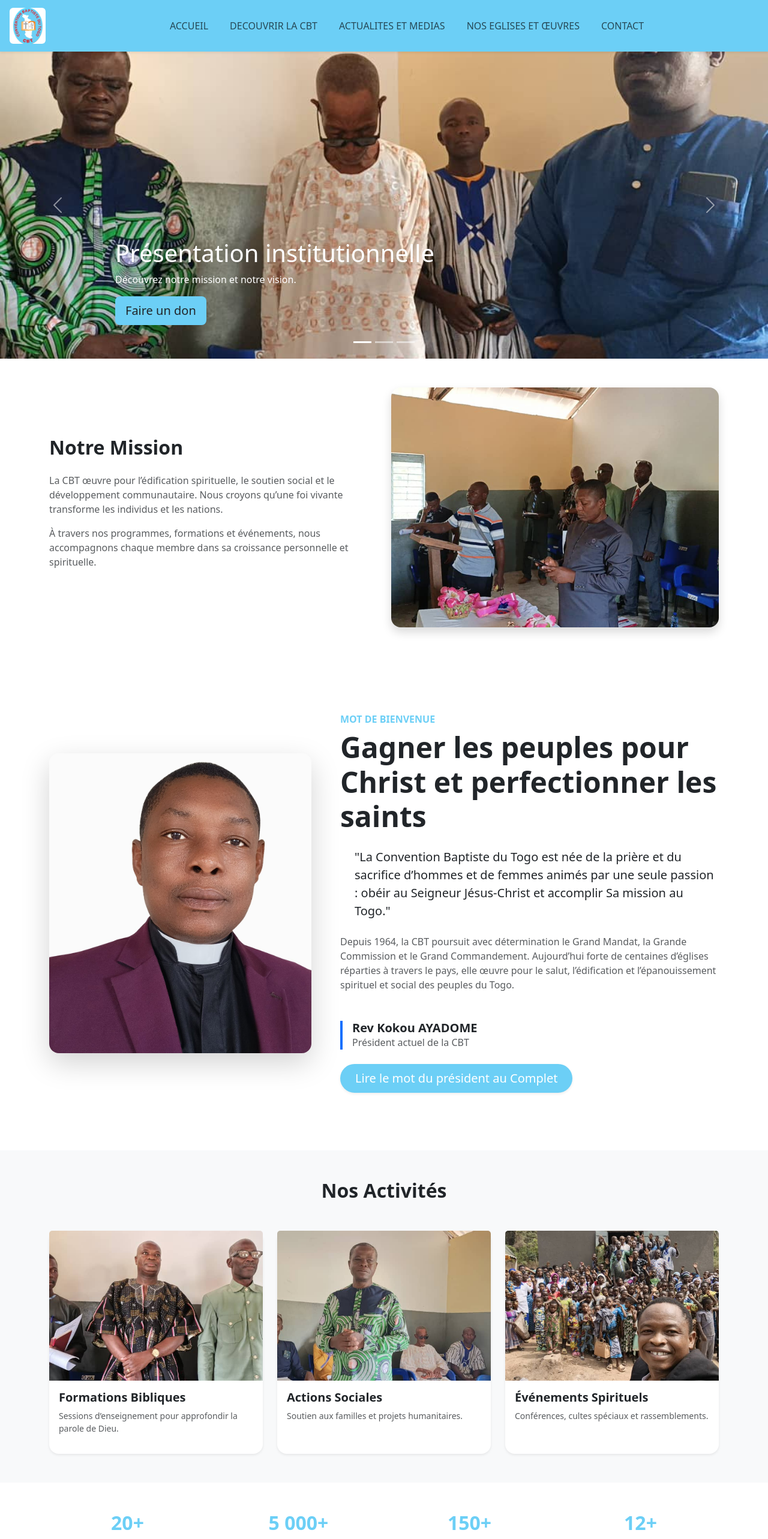
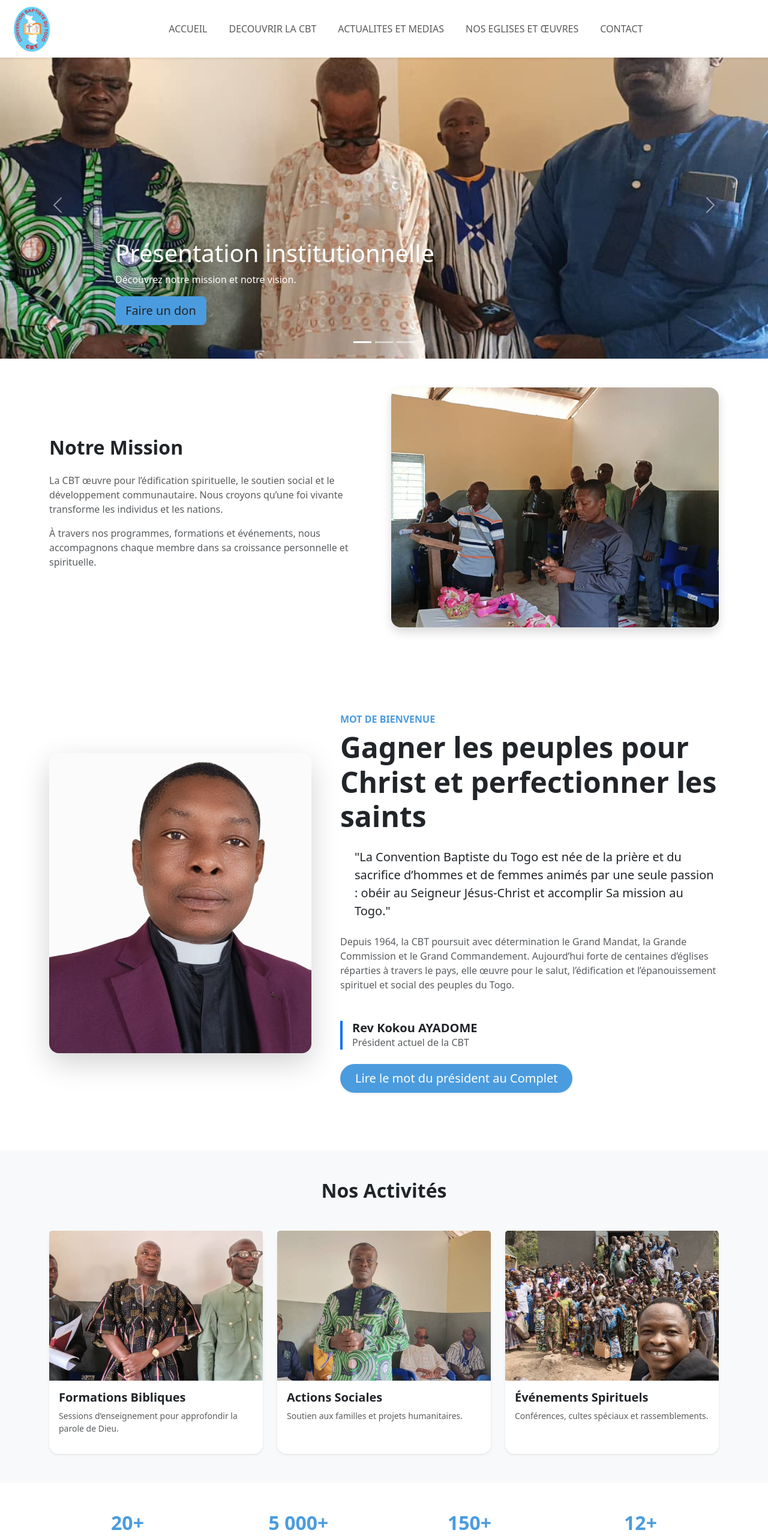
Before and after one commit to KifK2f/projet_cbt, a React (Vite) app in the folder projet_cbt/: page / in a window 1280 px wide. Shown: the top 2566 px of the page at 60% size. Built offline with nearby package versions, Linux system fonts and the light colour scheme.

Commit message:
Ajout du vrai ogo de la CBT

```diff
--- a/projet_cbt/src/assets/css/home.css
+++ b/projet_cbt/src/assets/css/home.css
@@ -1,12 +1,12 @@
 .president-btn {
-  background-color: #6ccff6;
+  background-color: #4b9cde;
   color: white;
   transition: all 0.3s ease;
   transform: translateY(0);
 }
 
 .president-btn:hover {
-  background-color: #6ccff6;
+  background-color: #4b9cde;
   transform: translateY(-4px);
   box-shadow: 0 10px 25px rgba(230, 94, 4, 0.849);
 }
--- a/projet_cbt/src/assets/css/navbar.css
+++ b/projet_cbt/src/assets/css/navbar.css
@@ -1,5 +1,6 @@
 nav {
-  background-color: #6ccff6;
+  /* background-color: #4b9cde; */
+  background-color: white;
 }
 
 /* NAVBAR GENERAL */
@@ -26,11 +27,12 @@ nav {
 .dropdown-item::after {
   content: "";
   position: absolute;
-  background-color: white;
+  /* background-color: white; */
+  background-color: #4b9cde;
   width: 0%;
-  height: 2px;
+  height: 3px;
   bottom: 0;
-  transition: width 0.8s cubic-bezier(0.68, -0.55, 0.265, 1.55);
+  transition: width 0.5s cubic-bezier(0.68, -0.55, 0.265, 1.55);
 }
 
 .nav-custom::before,
@@ -66,7 +68,7 @@ nav {
 .dropdown-item {
   padding: 10px 20px;
   transition: all 0.2s ease;
-  color: #6ccff6;
+  color: #4b9cde;
 }
 
 .dropdown-item:hover {
@@ -105,10 +107,9 @@ nav {
 }
 
 .logo {
-  width: 60px;
-  height: 60px;
+  width: 100%;
+  height: 80px;
   object-fit: cover;
-  border-radius: 10%;
 }
 
 .nav-link {
--- a/projet_cbt/src/components/Home.jsx
+++ b/projet_cbt/src/components/Home.jsx
@@ -59,7 +59,7 @@ class Home extends React.Component {
                 <div className="carousel-caption text-start">
                   <h1>Présentation institutionnelle</h1>
                   <p>Découvrez notre mission et notre vision.</p>
-                  <p><a className="btn btn-lg" style={{ backgroundColor: '#6ccff6'}} href="/don">Faire un don</a></p>
+                  <p><a className="btn btn-lg" style={{ backgroundColor: '#4b9cde'}} href="/don">Faire un don</a></p>
                 </div>
               </div>
             </div>
@@ -70,7 +70,7 @@ class Home extends React.Component {
                 <div className="carousel-caption">
                   <h1>Actualités à la une</h1>
                   <p>Restez informé des dernières nouvelles de la CBT.</p>
-                  <p><a className="btn btn-lg" style={{ backgroundColor: '#6ccff6'}} href="/actualites">Voir actualités</a></p>
+                  <p><a className="btn btn-lg" style={{ backgroundColor: '#4b9cde'}} href="/actualites">Voir actualités</a></p>
                 </div>
               </div>
             </div>
@@ -81,7 +81,7 @@ class Home extends React.Component {
                 <div className="carousel-caption text-end">
                   <h1>Prochains événements</h1>
                   <p>Ne manquez pas nos activités et rencontres à venir.</p>
-                  <p><a className="btn btn-lg" style={{ backgroundColor: '#6ccff6'}} href="/evenements">Voir événements</a></p>
+                  <p><a className="btn btn-lg" style={{ backgroundColor: '#4b9cde'}} href="/evenements">Voir événements</a></p>
                 </div>
               </div>
             </div>
@@ -156,7 +156,7 @@ class Home extends React.Component {
 
             {/* Colonne Texte */}
             <div className="col-md-7">
-              <h6 className="fw-bold text-uppercase mb-2" style={{ color: '#6ccff6'}}>Mot de Bienvenue</h6>
+              <h6 className="fw-bold text-uppercase mb-2" style={{ color: '#4b9cde'}}>Mot de Bienvenue</h6>
               <h2 className="display-5 fw-bold mb-4">Gagner les peuples pour Christ et perfectionner les saints</h2>
 
               <div className="position-relative">
@@ -181,7 +181,7 @@ class Home extends React.Component {
                 <a
                   href="/mot-president"
                   className="btn btn-lg rounded-pill px-4 shadow-sm president-btn"
-                  style={{ backgroundColor: '#6ccff6', color: 'white' }}
+                  style={{ backgroundColor: '#4b9cde', color: 'white' }}
                 >
                   Lire le mot du président au Complet
                 </a>
@@ -243,26 +243,26 @@ class Home extends React.Component {
         <section className="container py-5 text-center">
   <div className="row">
     <div className="col-md-3">
-      <h2 className="fw-bold" style={{ color: '#6ccff6'}}>20+</h2>
+      <h2 className="fw-bold" style={{ color: '#4b9cde'}}>20+</h2>
       <p>Années d’impact</p>
     </div>
     <div className="col-md-3">
-      <h2 className="fw-bold" style={{ color: '#6ccff6'}}>5 000+</h2>
+      <h2 className="fw-bold" style={{ color: '#4b9cde'}}>5 000+</h2>
       <p>Membres accompagnés</p>
     </div>
     <div className="col-md-3">
-      <h2 className="fw-bold" style={{ color: '#6ccff6'}}>150+</h2>
+      <h2 className="fw-bold" style={{ color: '#4b9cde'}}>150+</h2>
       <p>Événements organisés</p>
     </div>
     <div className="col-md-3">
-      <h2 className="fw-bold" style={{ color: '#6ccff6'}}>12+</h2>
+      <h2 className="fw-bold" style={{ color: '#4b9cde'}}>12+</h2>
       <p>Programmes actifs</p>
     </div>
   </div>
 </section>
 
         {/* ================= SECTION APPEL AU DON ================= */}
-        <section className="text-white text-center py-5" style={{ backgroundColor: '#6ccff6'}}>
+        <section className="text-white text-center py-5" style={{ backgroundColor: '#4b9cde'}}>
   <div className="container">
     <h2 className="fw-bold mb-3">
       Soutenez notre mission
--- a/projet_cbt/src/components/Navbar.jsx
+++ b/projet_cbt/src/components/Navbar.jsx
@@ -9,7 +9,7 @@ class Navbar extends React.Component {
       <nav className="navbar navbar-expand-lg fixed-top shadow-sm navbar-custom">
           <div className="container-fluid px-0 mx-3">
           {/* Logo */}
-          <Link className="navbar-brand text-white" to="/">
+          <Link to="/">
             <img src={logo} alt="Logo CBT" className="logo" />
           </Link>
 
--- a/projet_cbt/src/components/OrganisationCBT.jsx
+++ b/projet_cbt/src/components/OrganisationCBT.jsx
@@ -1,5 +1,5 @@
 import React from 'react';
-import "../assets/css/notre-histoire.css";
+import "../assets/css/organisation-cbt.css";
 
 const MemberCard = ({ name, role, phone, type, isMain }) => (
   <div className={`col-6 col-md-4 ${isMain ? 'col-lg-12 mb-4' : 'col-lg-3 mb-4'}`}>
--- a/projet_cbt/src/components/PageNotFound.jsx
+++ b/projet_cbt/src/components/PageNotFound.jsx
@@ -16,7 +16,7 @@ const PageNotFound = () => {
 
         {/* Icône principale */}
         <div className="mb-4">
-          <ErrorOutlineIcon style={{ fontSize: 80, color: "#6ccff6" }} />
+          <ErrorOutlineIcon style={{ fontSize: 80, color: "#4b9cde" }} />
         </div>
 
         {/* Code erreur */}
@@ -34,7 +34,7 @@ const PageNotFound = () => {
           <Link
             to="/"
             className="btn fw-bold text-white px-4"
-            style={{ backgroundColor: "#6ccff6" }}
+            style={{ backgroundColor: "#4b9cde" }}
           >
             <HomeIcon className="me-2" />
             Accueil
--- a/projet_cbt/src/components/footer.jsx
+++ b/projet_cbt/src/components/footer.jsx
@@ -21,22 +21,22 @@ class Footer extends React.Component {
               </p>
 
               <div className="d-flex align-items-start mb-2">
-                <LocationOnIcon className="me-2" style={{ color: '#6ccff6'}}/>
+                <LocationOnIcon className="me-2" style={{ color: '#4b9cde'}}/>
                 <small>Siège : ..., ...</small>
               </div>
 
               <div className="d-flex align-items-start mb-2">
-                <PhoneIcon className="me-2" style={{ color: '#6ccff6'}} />
+                <PhoneIcon className="me-2" style={{ color: '#4b9cde'}} />
                 <small>(+228) XX XX XX XX / (+228) XX XX XX XX</small>
               </div>
 
               <div className="d-flex align-items-start mb-2">
-                <EmailIcon className="me-2" style={{ color: '#6ccff6'}} />
+                <EmailIcon className="me-2" style={{ color: '#4b9cde'}} />
                 <small>....@....</small>
               </div>
 
               <div className="d-flex align-items-start">
-                <LanguageIcon className="me-2" style={{ color: '#6ccff6'}} />
+                <LanguageIcon className="me-2" style={{ color: '#4b9cde'}} />
                 <small>www......</small>
               </div>
             </div>
@@ -70,7 +70,7 @@ class Footer extends React.Component {
                 Soutenez nos actions missionnaires et sociales.
               </p>
 
-              <a href="/don" className="btn w-100 mb-3 fw-bold text-white" style={{ backgroundColor: '#6ccff6'}}>
+              <a href="/don" className="btn w-100 mb-3 fw-bold text-white" style={{ backgroundColor: '#4b9cde'}}>
                 <FavoriteIcon className="me-2" style={{ color: 'white'}} />
                 Faire un don
               </a>
@@ -81,7 +81,7 @@ class Footer extends React.Component {
                   className="form-control"
                   placeholder="Votre email"
                 />
-                <button className="btn fw-bold text-white" style={{ backgroundColor: '#6ccff6'}} >
+                <button className="btn fw-bold text-white" style={{ backgroundColor: '#4b9cde'}} >
                   S'abonner
                 </button>
               </div>
```
